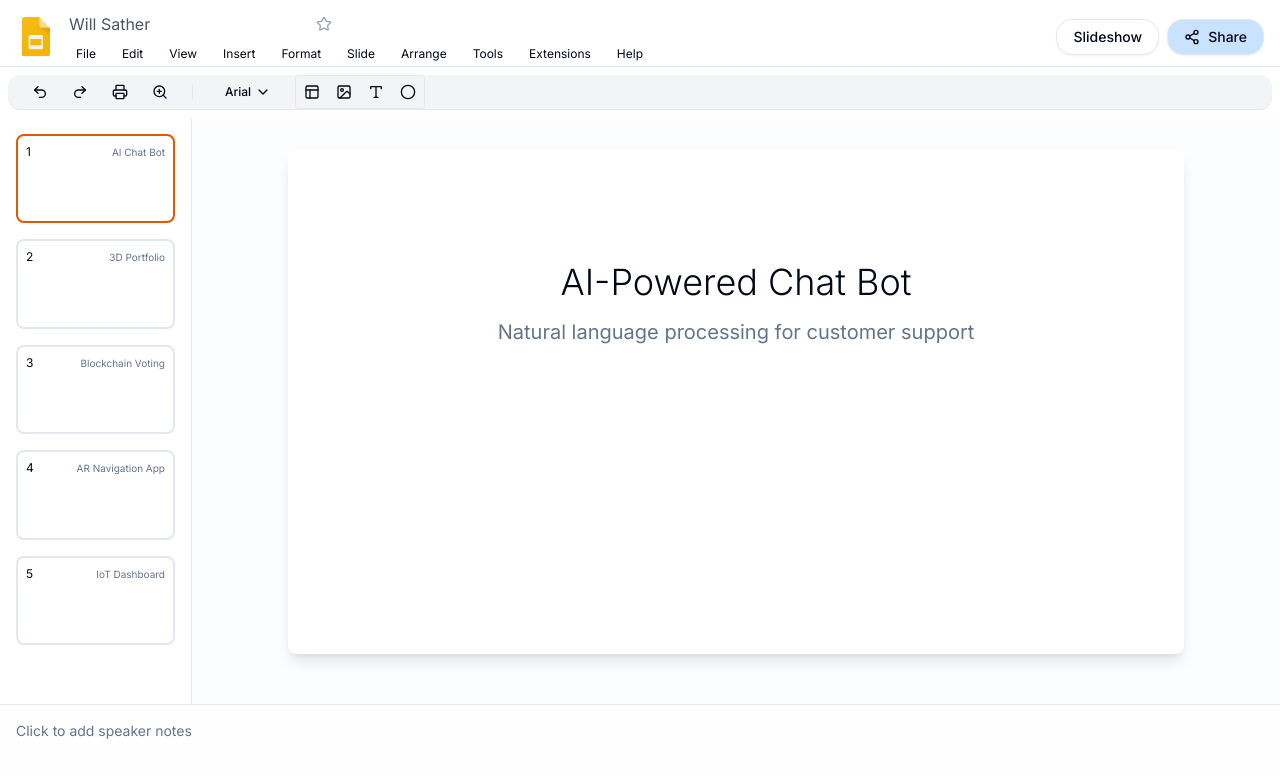
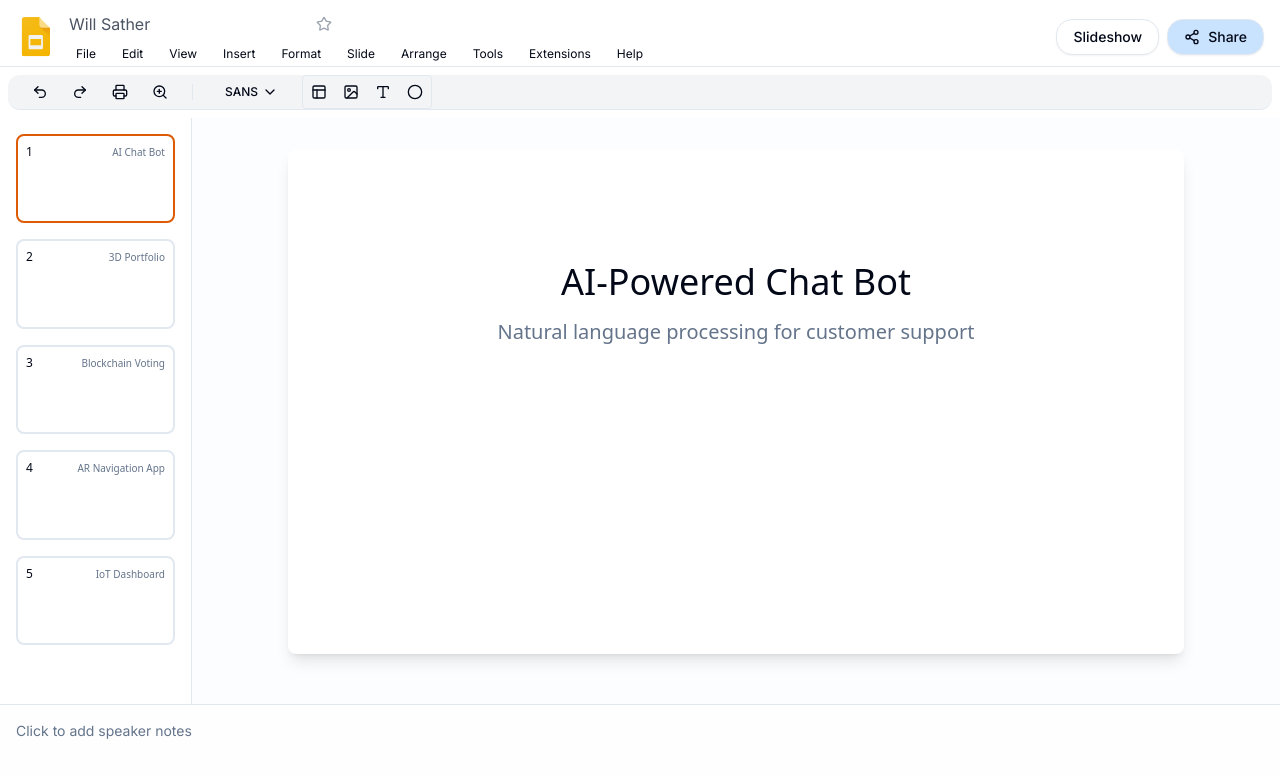
Before and after one commit to willsather/google-slides, a Next.js app: page / in a window 1280 px wide. Shown: the top 776 px of the page. Built offline with nearby package versions, Linux system fonts and the light colour scheme.

Commit message:
feat: utilize font selector

```diff
--- a/src/app/page.tsx
+++ b/src/app/page.tsx
@@ -24,10 +24,12 @@ import {
   DropdownMenuItem,
   DropdownMenuTrigger,
 } from "@/components/ui/dropdown-menu";
+import { cn } from "@/lib/utils";
 
 export default function GoogleSlidesPortfolio() {
   const [currentSlide, setCurrentSlide] = useState(0);
   const [presentationName, setPresentationName] = useState("Will Sather");
+  const [selectedFont, setSelectedFont] = useState("font-sans");
   const [isStarred, setIsStarred] = useState(false);
 
   const menuItems = [
@@ -72,6 +74,8 @@ export default function GoogleSlidesPortfolio() {
       items: ["Documentation", "Keyboard shortcuts", "Report an issue"],
     },
   ];
+
+  const tailwindFonts = ["font-sans", "font-serif", "font-mono"];
 
   const toggleStar = () => {
     setIsStarred(!isStarred);
@@ -191,15 +195,21 @@ export default function GoogleSlidesPortfolio() {
 
         <DropdownMenu>
           <DropdownMenuTrigger asChild>
-            <Button variant="ghost" className="h-8 gap-1 text-xs">
-              Arial
+            <Button variant="ghost" className="h-8 gap-1 text-xs uppercase">
+              {selectedFont.replace("font-", "")}
               <ChevronDown className="h-3 w-3" />
             </Button>
           </DropdownMenuTrigger>
           <DropdownMenuContent>
-            <DropdownMenuItem>Arial</DropdownMenuItem>
-            <DropdownMenuItem>Times New Roman</DropdownMenuItem>
-            <DropdownMenuItem>Roboto</DropdownMenuItem>
+            {tailwindFonts.map((font) => (
+              <DropdownMenuItem
+                key={font}
+                onClick={() => setSelectedFont(font)}
+                className={cn(font, "uppercase")}
+              >
+                {font.replace("font-", "")}
+              </DropdownMenuItem>
+            ))}
           </DropdownMenuContent>
         </DropdownMenu>
 
@@ -220,7 +230,7 @@ export default function GoogleSlidesPortfolio() {
       </div>
 
       {/* Main Content */}
-      <div className="flex flex-1 overflow-hidden">
+      <div className={`flex flex-1 overflow-hidden ${selectedFont}`}>
         {/* Left Sidebar */}
         <div className="w-48 space-y-4 border-r p-4">
           {[
```
